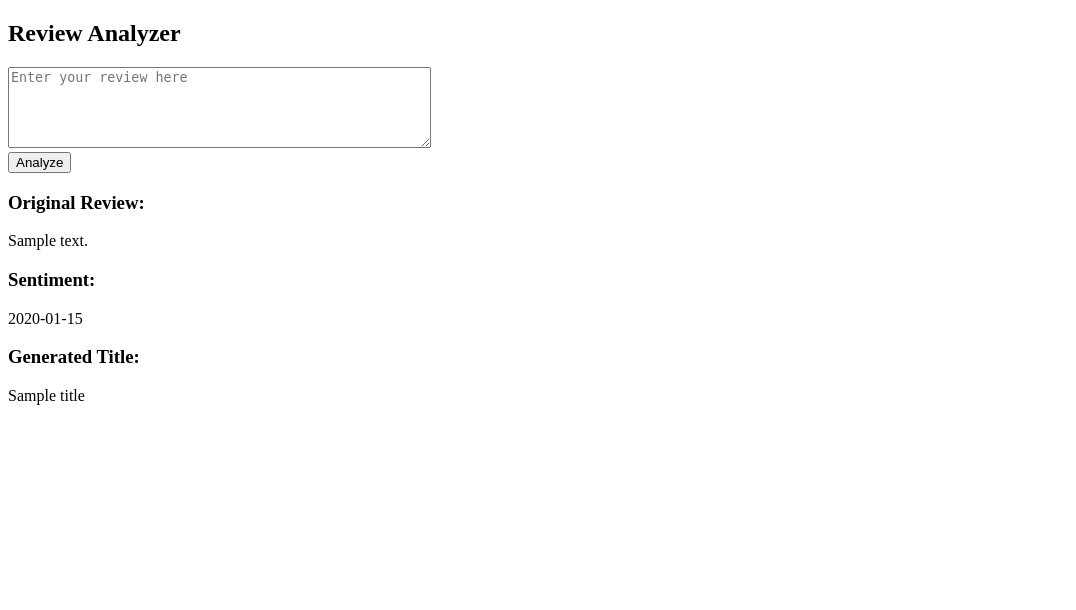
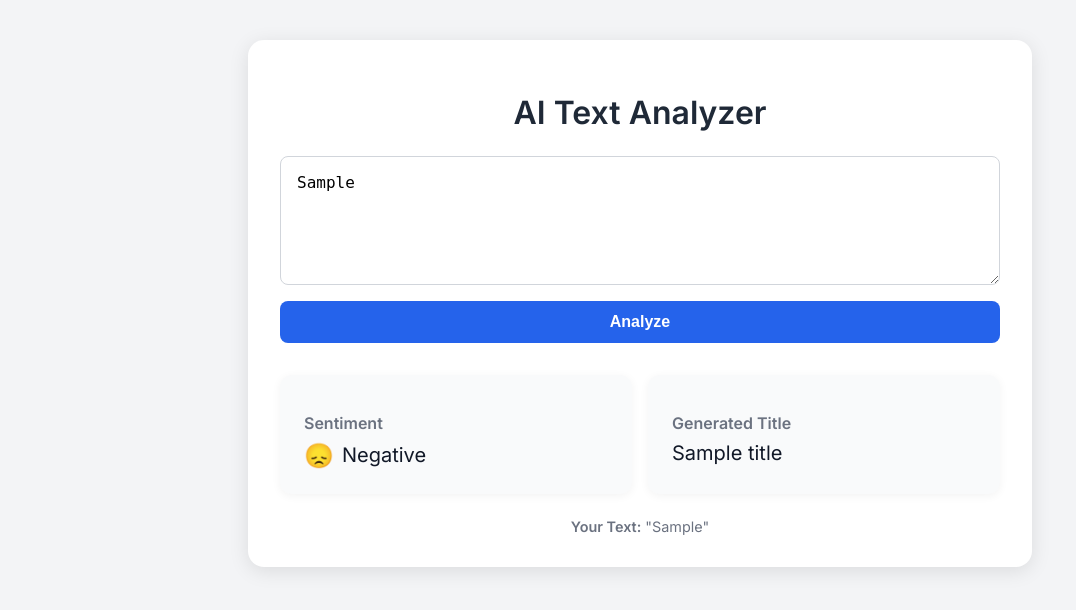
Before and after one commit to erdeno/ai-system-engineering-project, a Django app: template aisystemapp/core/templates/core/index.html in a window 1280 px wide. Shown: the top 610 px of the page, without its empty margins (0-1076 px from the left). Run offline with Django 5.2, Linux system fonts and the light colour scheme; the template is opened without the code that fills it: most values are stand-ins (such as "Sample title", 1, 10 or a date in 2020); parts of the project's set-up code (start-up, migrations or seed data) failed here and were passed over.

```diff
--- a/aisystemapp/aisystemapp/settings.py
+++ b/aisystemapp/aisystemapp/settings.py
@@ -11,6 +11,7 @@ https://docs.djangoproject.com/en/5.2/ref/settings/
 """
 
 from pathlib import Path
+import os
 
 # Build paths inside the project like this: BASE_DIR / 'subdir'.
 BASE_DIR = Path(__file__).resolve().parent.parent
@@ -54,7 +55,7 @@ ROOT_URLCONF = 'aisystemapp.urls'
 TEMPLATES = [
     {
         'BACKEND': 'django.template.backends.django.DjangoTemplates',
-        'DIRS': [],
+        'DIRS': [os.path.join(BASE_DIR, 'core', 'templates/core')],
         'APP_DIRS': True,
         'OPTIONS': {
             'context_processors': [
--- a/aisystemapp/core/templates/core/index.html
+++ b/aisystemapp/core/templates/core/index.html
@@ -1,23 +1,126 @@
 <!DOCTYPE html>
-<html>
+<html lang="en">
 <head>
-    <title>Review Analyzer</title>
+    <meta charset="UTF-8">
+    <title>Text Analyzer</title>
+    <link href="https://fonts.googleapis.com/css2?family=Inter:wght@400;600&display=swap" rel="stylesheet">
+    <style>
+        body {
+            background: #f3f4f6;
+            font-family: 'Inter', sans-serif;
+            padding: 2rem;
+        }
+        .container {
+            max-width: 720px;
+            margin: auto;
+            background: white;
+            border-radius: 1rem;
+            padding: 2rem;
+            box-shadow: 0 4px 20px rgba(0,0,0,0.1);
+        }
+        h1 {
+            text-align: center;
+            font-weight: 600;
+            color: #1f2937;
+        }
+        form {
+            display: flex;
+            flex-direction: column;
+            gap: 1rem;
+            margin-top: 1.5rem;
+        }
+        textarea {
+            padding: 1rem;
+            border-radius: 0.5rem;
+            border: 1px solid #d1d5db;
+            font-size: 1rem;
+            resize: vertical;
+        }
+        button {
+            padding: 0.75rem;
+            font-size: 1rem;
+            background: #2563eb;
+            color: white;
+            border: none;
+            border-radius: 0.5rem;
+            cursor: pointer;
+            font-weight: 600;
+        }
+        button:hover {
+            background: #1d4ed8;
+        }
+        .results {
+            display: flex;
+            gap: 1rem;
+            margin-top: 2rem;
+        }
+        .card {
+            flex: 1;
+            background: #f9fafb;
+            padding: 1.5rem;
+            border-radius: 0.75rem;
+            box-shadow: 0 2px 10px rgba(0,0,0,0.05);
+        }
+        .card h2 {
+            font-size: 1rem;
+            color: #6b7280;
+            margin-bottom: 0.5rem;
+        }
+        .card .output {
+            font-size: 1.25rem;
+            color: #111827;
+            display: flex;
+            align-items: center;
+            gap: 0.5rem;
+        }
+        .emoji {
+            font-size: 1.5rem;
+        }
+        .user-input {
+            margin-top: 1.5rem;
+            color: #6b7280;
+            font-size: 0.9rem;
+            text-align: center;
+        }
+    </style>
 </head>
 <body>
-    <h2>Review Analyzer</h2>
-    <form method="post">
-        {% csrf_token %}
-        <textarea name="review" rows="5" cols="50" placeholder="Enter your review here"></textarea><br>
-        <button type="submit">Analyze</button>
-    </form>
+    <div class="container">
+        <h1>AI Text Analyzer</h1>
+        <form method="post">
+            {% csrf_token %}
+            <textarea name="user_input" rows="5" placeholder="Enter your review or text here...">{{ user_input|default_if_none:"" }}</textarea>
+            <button type="submit">Analyze</button>
+        </form>
 
-    {% if text %}
-        <h3>Original Review:</h3>
-        <p>{{ text }}</p>
-        <h3>Sentiment:</h3>
-        <p>{{ sentiment }}</p>
-        <h3>Generated Title:</h3>
-        <p>{{ title }}</p>
-    {% endif %}
+        {% if sentiment or title %}
+        <div class="results">
+            <div class="card">
+                <h2>Sentiment</h2>
+                <div class="output">
+                    {% if sentiment == 1 %}
+                        <span class="emoji">😊</span>
+                        <span>Positive</span>
+                    {% else %}
+                        <span class="emoji">😞</span>
+                        <span>Negative</span>
+                    {% endif %}
+                </div>
+            </div>
+            <div class="card">
+                <h2>Generated Title</h2>
+                <div class="output">
+                    {{ title }}
+                </div>
+            </div>
+        </div>
+        {% endif %}
+
+        {% if user_input %}
+        <div class="user-input">
+            <strong>Your Text:</strong> "{{ user_input }}"
+        </div>
+        {% endif %}
+    </div>
 </body>
 </html>
--- a/aisystemapp/core/urls.py
+++ b/aisystemapp/core/urls.py
@@ -1,7 +1,7 @@
 
 from django.urls import path
-from .views import predict_view
+from .views import index
 
 urlpatterns = [
-    path('', predict_view, name='predict'),
+    path("", index, name="index"),
 ]
```
Also changed, not shown: aisystemapp/core/views.py (+65 -27 lines), 1 other file.
